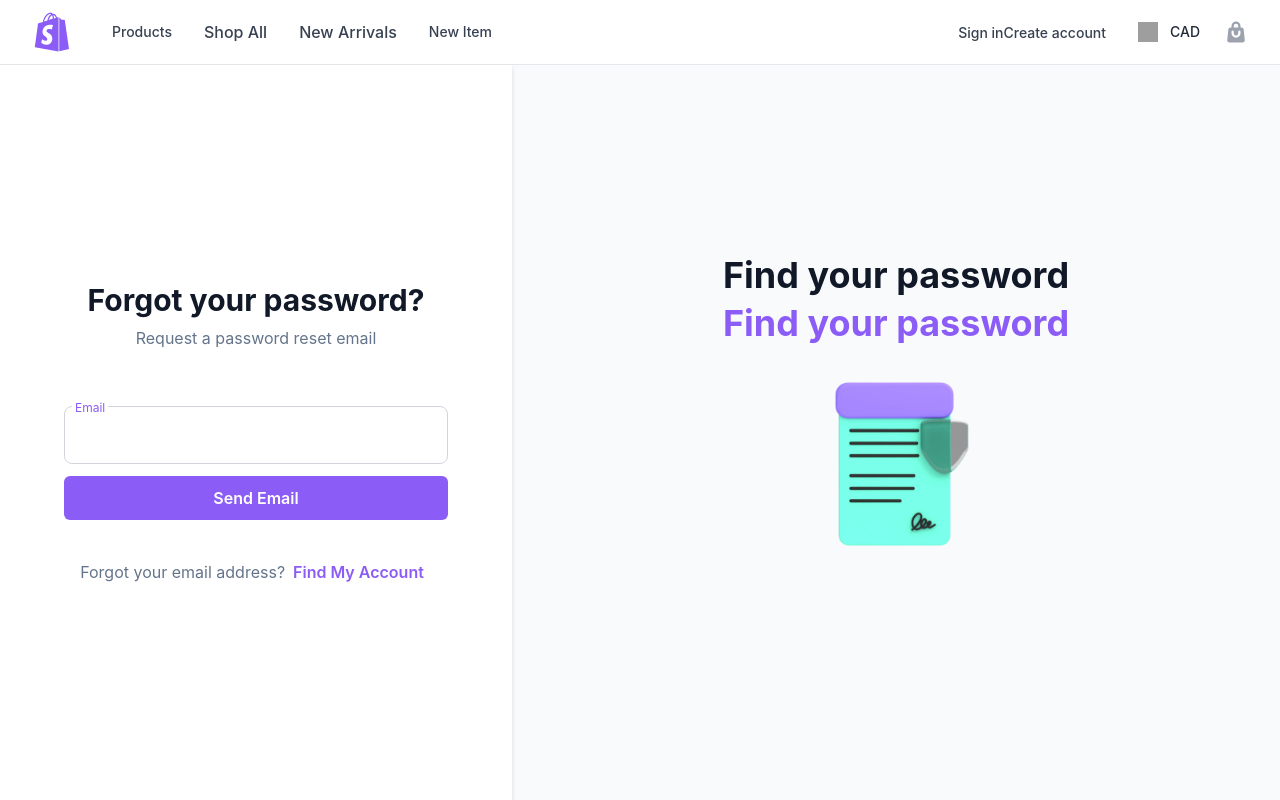
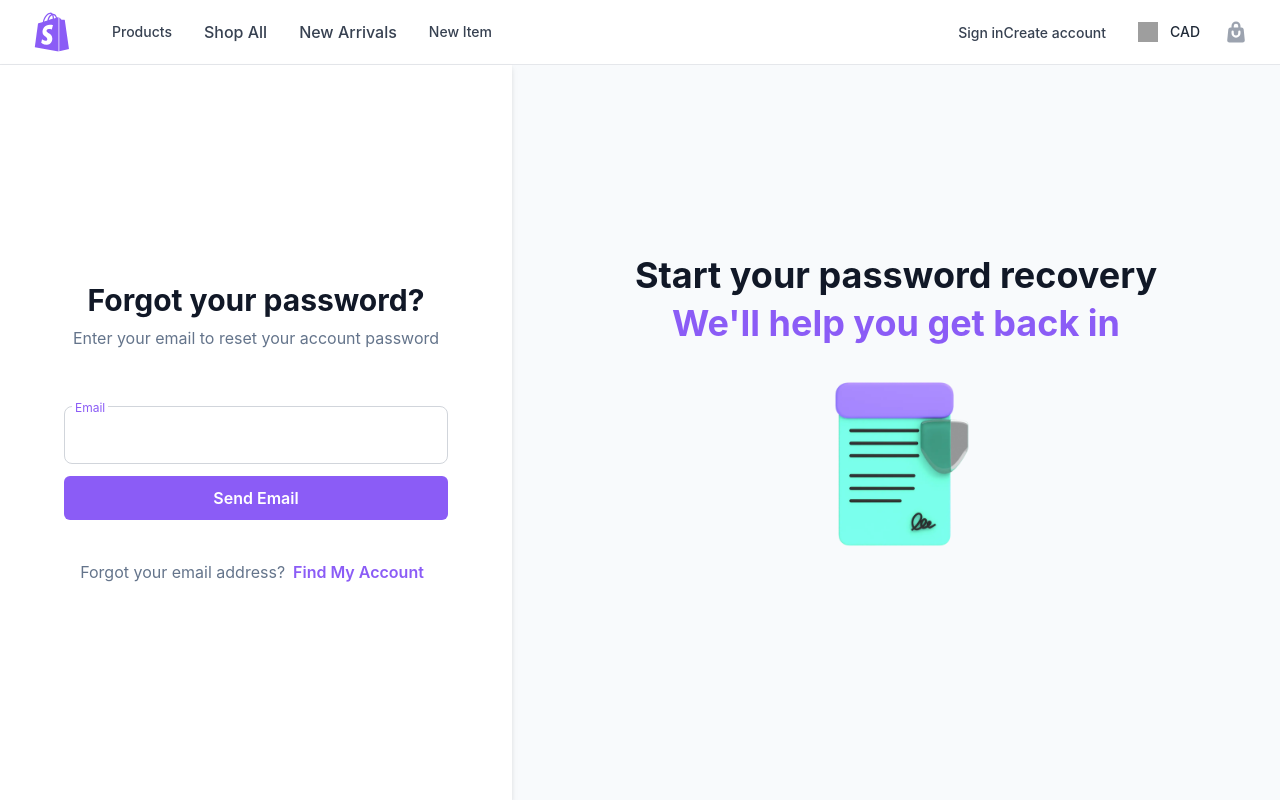
Before and after one commit to Regulus55-tuto/ecommerce, a React (Create React App) app: page /forgot/password in a window 1280 px wide. Built offline with nearby package versions, Linux system fonts and the light colour scheme; grey boxes are pictures that could not be loaded.

Commit message:
consent forgotpassword

```diff
--- a/src/pages/Auth/ForgotPassword.tsx
+++ b/src/pages/Auth/ForgotPassword.tsx
@@ -2,7 +2,7 @@ import { AuthImageContainer, Button, Input } from "components/ui";
 import { EMAIL_REGEX } from "data/Auth/authData";
 import React from "react";
 import { useForm } from "react-hook-form";
-import {Link, useNavigate} from "react-router-dom";
+import { Link, useNavigate } from "react-router-dom";
 import axios from "axios";
 
 interface IProps {
@@ -10,7 +10,6 @@ interface IProps {
 }
 
 const ForgotPassword = () => {
-
   const {
     register,
     handleSubmit,
@@ -25,14 +24,14 @@ const ForgotPassword = () => {
 
   const submit = async (data: IProps) => {
     console.log(data);
-    try{
-      const url = 'http://localhost:8000/api/auth/find/password'
-      const {status} =await axios.post(url, data)
-      if(status === 201){
-        alert('mail send successfully')
+    try {
+      const url = "http://localhost:8000/api/auth/find/password";
+      const { status } = await axios.post(url, data);
+      if (status === 201) {
+        alert("mail send successfully");
       }
-    }catch(e){
-      console.log('errorrrrr',e)
+    } catch (e) {
+      console.log("errorrrrr", e);
     }
   };
 
@@ -41,7 +40,9 @@ const ForgotPassword = () => {
       <div className="col-span-10 flex h-full w-full grow flex-col items-center justify-center bg-white shadow-slate-50 drop-shadow-md lg:col-span-4">
         <div className="mb-14 flex-col items-center text-center">
           <h2 className="mb-2 text-3xl font-bold">Forgot your password? </h2>
-          <p className="text-slate-500">Request a password reset email </p>
+          <p className="text-slate-500">
+            Enter your email to reset your account password{" "}
+          </p>
         </div>
         <div className="flex w-full flex-col items-center">
           <form
@@ -85,9 +86,9 @@ const ForgotPassword = () => {
       </div>
 
       <AuthImageContainer
-          image={"/images/register.webp"}
-          firstText="Find your password"
-          secondText="Find your password"
+        image={"/images/register.webp"}
+        firstText="Start your password recovery"
+        secondText="We'll help you get back in"
       />
     </section>
   );
```
